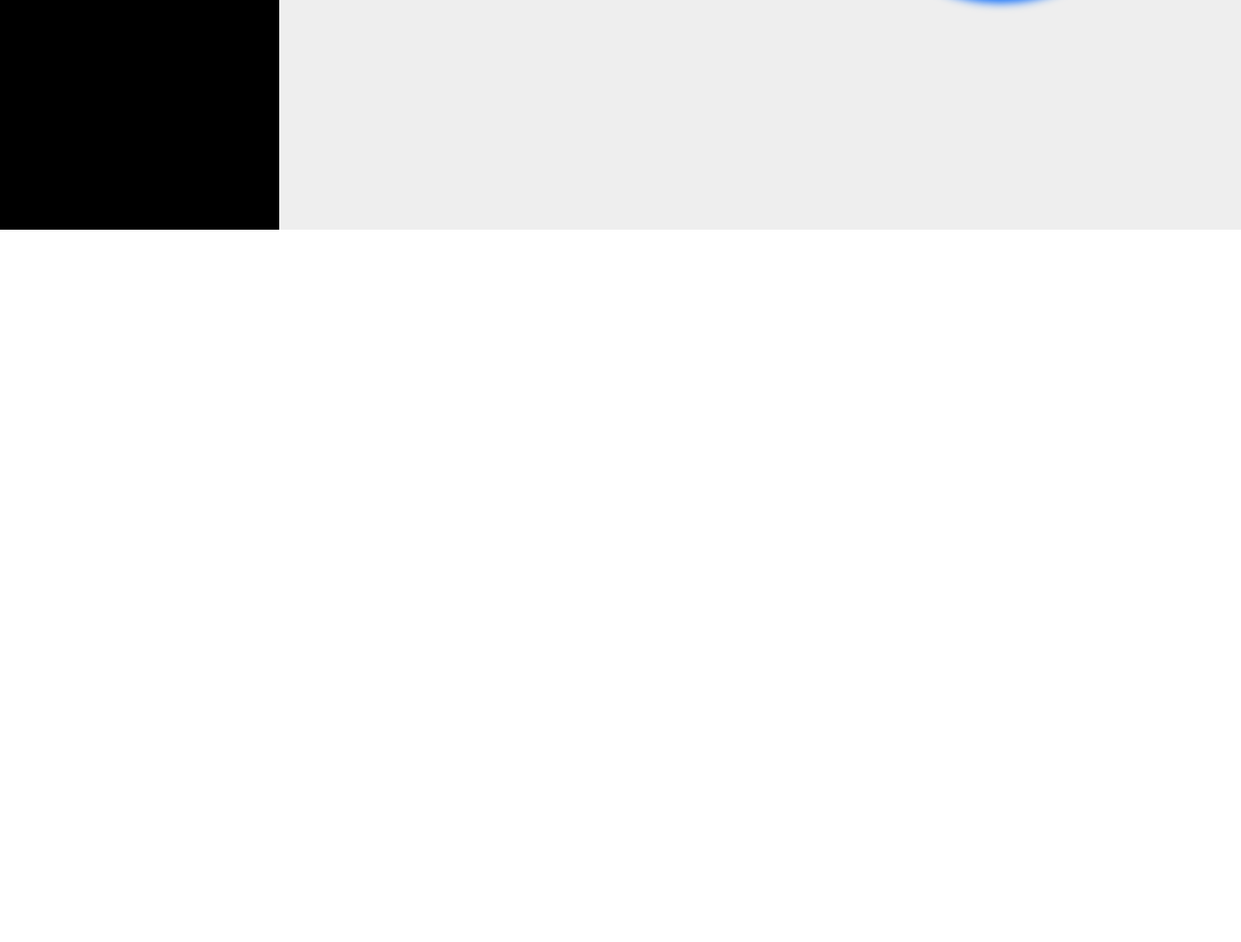
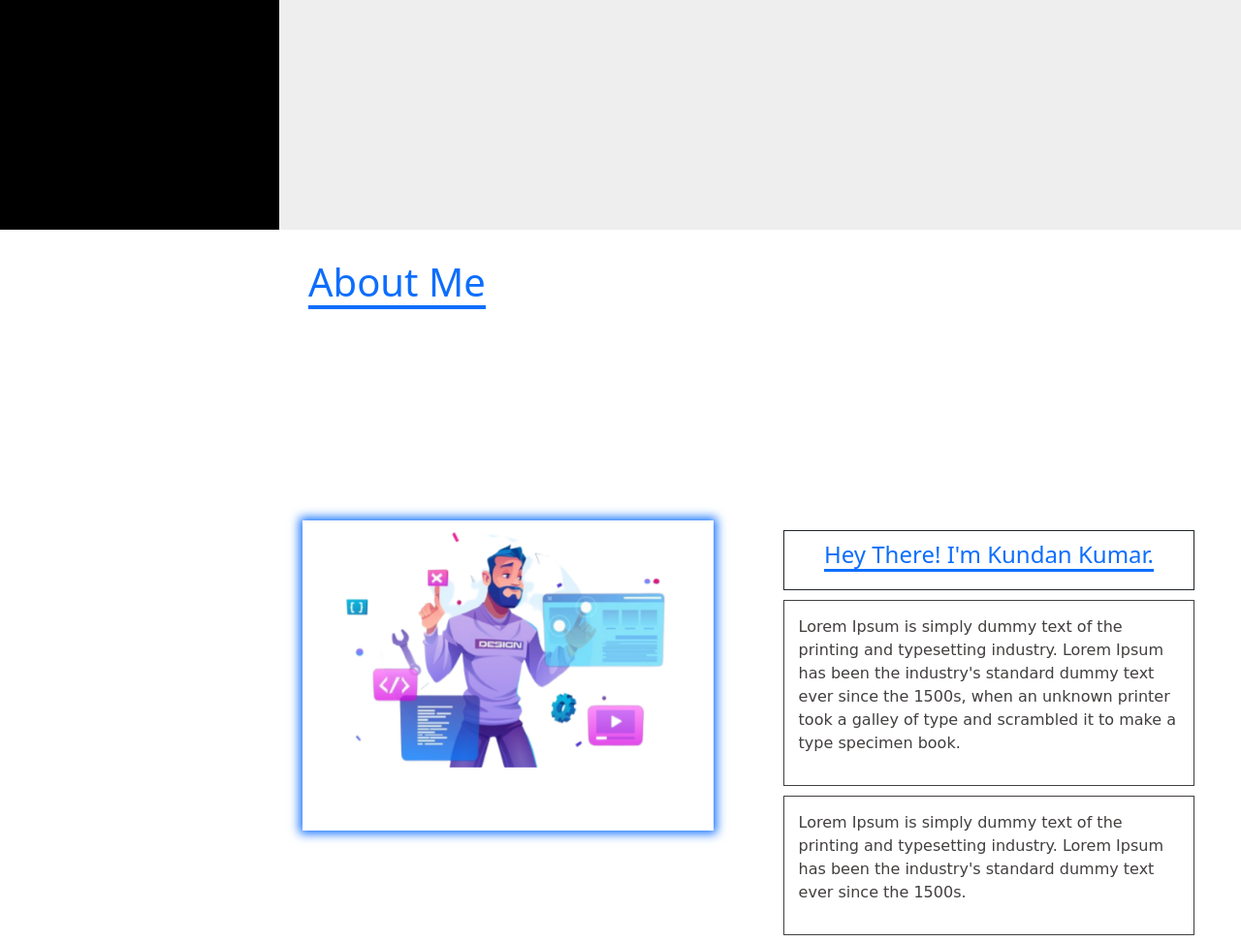
Before and after one commit to candy-6646/portfolio, a plain HTML site: page index.html in a window 1280 px wide. Shown: the part 563-1535 px from the top of the page at 97% size. Before the commit the page ends 800 px from the top, so only its background shows below. Drawn offline with nearby package versions, Linux system fonts and the light colour scheme.

Commit message:
about section added

```diff
--- a/index.html
+++ b/index.html
@@ -79,6 +79,51 @@
 	</section>
 
 
+	<section id="about">
+
+		<div class="section-title"><h1>About Me</h1></div>
+
+		<div class="row">
+			<div class="col-lg-6">
+
+				<div id="carouselExampleSlidesOnly" class="carousel slide" data-bs-ride="carousel">
+				  <div class="carousel-inner">
+				    <div class="carousel-item active">
+				      <img src="images/c1.png" class="d-block w-100" alt="...">
+				    </div>
+				    <div class="carousel-item">
+				      <img src="images/c2.png" class="d-block w-100" alt="...">
+				    </div>
+				    <div class="carousel-item">
+				      <img src="images/c3.png" class="d-block w-100" alt="...">
+				    </div>
+				  </div>
+				</div>
+
+			</div>
+
+			<div class="col-lg-6">
+				<div class="about-description">
+					<div><h4>Hey There! I'm Kundan Kumar.</h4></div>
+
+					<div><p>Lorem Ipsum is simply dummy text of the printing and typesetting industry. Lorem Ipsum has been the industry's standard dummy text ever since the 1500s, when an unknown printer took a galley of type and scrambled it to make a type specimen book.</p></div>
+
+					<div><p>Lorem Ipsum is simply dummy text of the printing and typesetting industry. Lorem Ipsum has been the industry's standard dummy text ever since the 1500s.</p></div>
+
+					<div>
+						<button class="btn-primary btn">Read More</button>
+						<button class="btn-danger btn">Youtube <i class="fa fa-youtube-play" aria-hidden="true"></i></button>
+					</div>
+
+				</div>
+			</div>
+
+
+		</div>
+
+	</section>
+
+
 
 
 
--- a/script.js
+++ b/script.js
@@ -12,12 +12,17 @@ let body = document.querySelector("body");
 
 let w = window.innerWidth;
 
-if(window.orientation > -1 || w < 700) {
+if(window.orientation > -1 || w < 900) {
 
     document.querySelector("#top .left-nav-bar").remove();
+
     let topSection = document.querySelector("#top");
     topSection.style.width = "100vw";
     topSection.style.margin = "0px";
+
+    let aboutSec = document.getElementById("about");
+    aboutSec.style.width = "100vw";
+    aboutSec.style.margin = "0px";
 
     let div = document.createElement("div");
     div.id = "nav-bar";
--- a/styles.css
+++ b/styles.css
@@ -2,6 +2,7 @@ body {
 	margin: 0;
 	font-family: 'Poppins', sans-serif;
 	scroll-behavior: smooth;
+	overflow-x: hidden;
 }
 
 * {
@@ -97,6 +98,18 @@ body {
 
 
 
+
+
+
+
+
+
+
+
+
+
+
+
 /*Top section*/
 
 #top {
@@ -112,7 +125,7 @@ body {
 	background-color: #000000;
 	color: white;
 	position: fixed;
-	left: 0px;
+	left: 0;
 }
 
 
@@ -200,11 +213,11 @@ body {
 	justify-content: center;
 	align-items: center;
 	flex-direction: column;
-	padding: 10px 0px 10px 0px;
+	padding: 0px;
 }
 
-#top > div.heading.row > div:nth-child(1)>div {
-	padding: 10px 0px 10px 0px;
+#top > div.heading > div:nth-child(1)>div {
+	margin: 20px 0px 20px 0px;
 }
 
 #top .intro {
@@ -233,8 +246,8 @@ body {
 }
 
 #top > div.heading.row > div:nth-child(2)>div {
-	width: 20rem;
-	height: 20rem;
+	width: 18rem;
+	height:18rem;
 	background-image: url("images/profile.jpg");
 	background-size: contain;
 	border-radius: 50%;
@@ -245,3 +258,102 @@ body {
 .heading .titleBtns>button {
 	margin: 0px 2px 0px 2px;
 }
+
+
+
+
+
+
+
+
+
+
+
+
+
+
+
+/*about section*/
+
+#about {
+	height: 100vh;
+	width: calc(100vw - 18rem);
+	margin-left: 18rem;
+	background-color: white;
+}
+
+#about .section-title {
+	width: 100%;
+	height: 15vh;
+	display: flex;
+	align-items: center;
+}
+#about .row {
+	width: 100%;
+	height: 85%;
+}
+
+#about .row > div {
+	display: flex;
+	justify-content: center;
+	align-items: center;
+}
+
+#about .section-title {
+	height: 15%;
+	width: 100%;
+}
+
+#about .section-title>h1 {
+	margin-left: 30px;
+	border: none;
+	border-bottom: 4px solid #0d6efd;
+	color: #0d6efd;
+}
+
+#carouselExampleSlidesOnly , .about-description {
+	height: 20rem;
+	width: 90%;
+}
+
+#carouselExampleSlidesOnly {
+	box-shadow:0 0 10px 3px #0d6efd;
+}
+
+.about-description>div {
+	width: 100%;
+	margin: 10px 0 10px 0;
+	border: 1px solid;
+	display: flex;
+	justify-content: center;
+	align-items: center;
+	padding: 10px;
+}
+
+.about-description>div>h4 {
+	color: #0d6efd;
+	border-bottom: 3px solid #0d6efd;
+}
+
+.about-description>div:nth-child(2) {
+	color: #423F3E;
+	padding: 15px;
+	font-family: cursive, 'Brush Script MT';
+}
+
+.about-description>div:nth-child(3) {
+	color: #423F3E;
+	padding: 15px;
+	font-family: cursive, 'Brush Script MT';
+}
+
+
+.about-description>div:nth-child(4) {
+	display: flex;
+	align-items: center;
+	justify-content: flex-start;
+}
+
+.about-description>div:nth-child(4)>button {
+	margin: 3px;
+}
```
Also changed, not shown: images/c1.png (added), images/c2.png (added), images/c3.png (added), images/dev.png (deleted).
